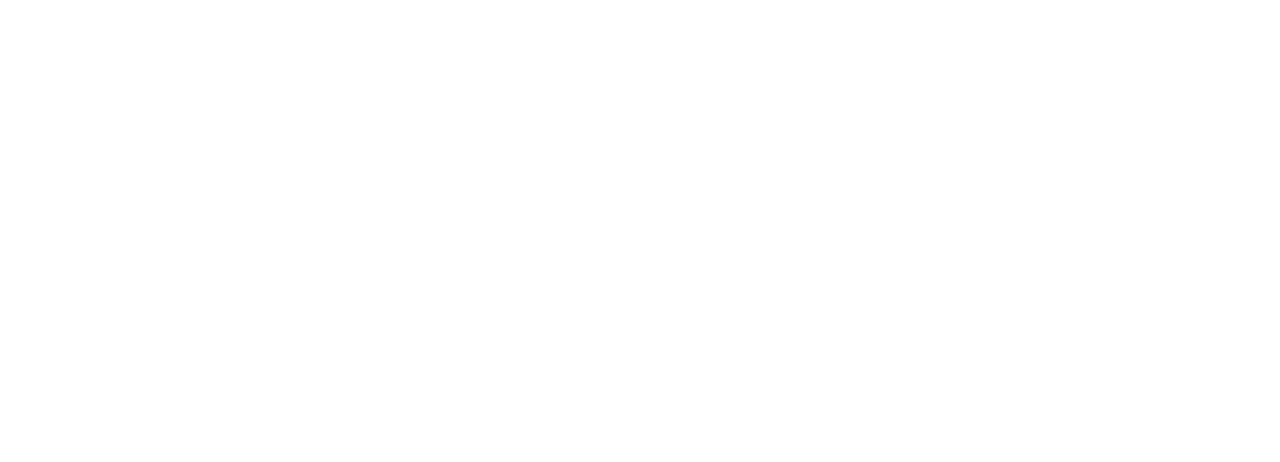
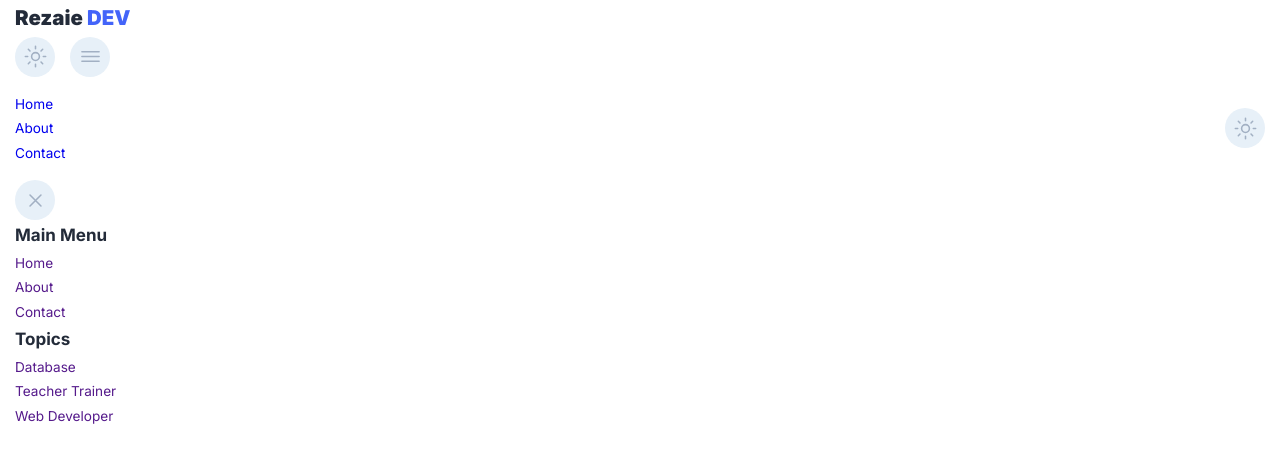
Before and after one commit to naimatullahRezaee/project-portfolio, a plain HTML site: page index.html in a window 1280 px wide. Drawn offline with nearby package versions, Linux system fonts and the light colour scheme.

Commit message:
add some style

```diff
--- a/css/style.css
+++ b/css/style.css
@@ -0,0 +1,227 @@
+/*=============== VARIABLES CSS ===============*/
+
+.light-theme {
+  /*=============== light theme colors  ===============*/
+
+  --background-primary: hsl(0, 0%, 100%);
+  --background-secondary: hsl(210, 100%, 98%);
+
+  --action-primary: hsl(213, 49%, 89%);
+  --action-secondary: hsl(210, 56%, 94%);
+
+  --foreground-primary: hsl(218, 24%, 18%);
+  --foreground-secondary: hsl(216, 12%, 47%);
+  --foreground-tertiary: hsl(214, 22%, 70%);
+
+  --accent: hsl(229, 94%, 62%);
+}
+
+.dark-theme {
+  /*=============== dark theme colors  ===============*/
+  --background-primary: hsl(218, 23%, 23%);
+  --background-secondary: hsl(220, 26%, 14%);
+
+  --action-primary: hsl(216, 15%, 52%);
+  --action-secondary: hsl(218, 23%, 23%);
+
+  --foreground-primary: hsl(210, 38%, 95%);
+  --foreground-secondary: hsl(211, 25%, 84%);
+  --foreground-tertiary: hsl(214, 20%, 69%);
+
+  --accent: hsl(229, 94%, 62%);
+}
+
+:root {
+  /*========== Colors ==========*/
+  --white: hsl(0, 0%, 100%);
+
+  /*========== Font and typography ==========*/
+  --fs-base: 0.85rem;
+  --fs-1: 1.875rem;
+  --fs-2: 1.5rem;
+  --fs-3: 1.25rem;
+  --fs-4: 0.875rem;
+  --fs-5: 0.75rem;
+
+  /*========== spacing ==========*/
+  --py: 5rem;
+}
+
+*,
+*::before,
+*::after {
+  margin: 0;
+  padding: 0;
+  box-sizing: border-box;
+}
+
+a {
+  text-decoration: none;
+}
+
+li {
+  list-style: none;
+}
+
+img {
+  max-width: 100%;
+}
+
+img,
+button {
+  display: block;
+}
+
+a,
+span {
+  display: inline-block;
+}
+
+button {
+  font: inherit;
+  border: none;
+  background: none;
+  cursor: pointer;
+}
+
+html {
+  font-family: "Inter", sans-serif;
+  font-size: var(--fs-base); /* base font-size (0.85rem = 13.6px) */
+  line-height: 1.8;
+}
+
+:focus {
+  outline-offset: 4px;
+}
+/*=============== scrollbar style ===============*/
+
+::-webkit-scrollbar {
+  width: 16px;
+}
+
+::-webkit-scrollbar-thumb {
+  background: var(--accent);
+  border-radius: 20px;
+  border: 4px solid;
+}
+
+.light-theme::-webkit-scrollbar-thumb {
+  border-color: hsl(0, 0%, 90%);
+}
+
+.dark-theme::-webkit-scrollbar-thumb {
+  border-color: hsl(219, 27%, 20%);
+}
+
+.light-theme::-webkit-scrollbar-track {
+  background: hsl(0, 0%, 90%);
+}
+
+.dark-theme::-webkit-scrollbar-track {
+  background: hsl(219, 27%, 20%);
+}
+/*=============== BASE ===============*/
+.h1,
+.h2,
+.h3,
+.h4 {
+  display: block;
+  color: var(--foreground-primary);
+}
+.h1 {
+  font-size: var(--fs-1);
+  font-weight: 900;
+}
+.h2 {
+  font-size: var(--fs-2);
+  font-weight: 700;
+}
+.h3 {
+  font-size: var(--fs-3);
+  font-weight: 700;
+}
+.h4 {
+  font-size: var(--fs-4);
+  font-weight: 700;
+}
+.text-sm {
+  font-size: var(--fs-4);
+}
+.text-tiny {
+  font-size: var(--fs-5);
+}
+
+.container {
+  padding: 0 15px;
+  margin-inline: auto;
+  margin: auto;
+}
+
+.btn {
+  min-width: 10rem;
+  border-radius: 100px;
+}
+
+/* =============== Header ================= */
+
+header {
+  background: var(--background-primary);
+}
+
+header .flex-wrapper {
+  display: flex;
+  justify-content: space-between;
+  align-items: center;
+  gap: 15px;
+  padding: 15px 0;
+}
+
+.logo {
+  font-weight: 900;
+  font-size: 1.5rem;
+  color: var(--foreground-primary);
+}
+
+.logo span {
+  color: var(--accent);
+}
+
+header .btn-group {
+  display: flex;
+  align-items: center;
+  gap: 15px;
+}
+
+.theme-btn-mobile,
+.nav-menu-btn,
+.nav-close-btn {
+  background: var(--action-secondary);
+  color: var(--foreground-tertiary);
+  width: 40px;
+  height: 40px;
+  display: flex;
+  justify-content: center;
+  align-items: center;
+  border-radius: 50%;
+  font-size: 25px;
+  transition: all 0.2s ease-in;
+}
+
+:is(.theme-btn-mobile, .nav-menu-btn, .nav-close-btn):hover {
+  background: var(--accent);
+  color: var(--white);
+}
+
+.theme-btn-mobile ion-icon {
+  display: none;
+}
+
+.theme-btn-mobile.light .sun,
+.theme-btn-mobile.dark .moon {
+  display: block;
+}
+.mobile-nav {
+  position: fixed;
+  inset: 0;
+  background: var(--background-primary);
+}
--- a/index.html
+++ b/index.html
@@ -4,6 +4,92 @@
     <meta charset="UTF-8" />
     <meta name="viewport" content="width=device-width, initial-scale=1.0" />
     <title>Portfolio Project</title>
+
+    <link rel="preconnect" href="https://fonts.googleapis.com" />
+    <link rel="preconnect" href="https://fonts.gstatic.com" crossorigin />
+    <link
+      href="https://fonts.googleapis.com/css2?family=Inter:ital,opsz,wght@0,14..32,100..900;1,14..32,100..900&family=Montserrat:ital,wght@0,100..900;1,100..900&family=Oswald:wght@200..700&family=Ubuntu:ital,wght@0,300;0,400;0,500;0,700;1,300;1,400;1,500;1,700&display=swap"
+      rel="stylesheet"
+    />
+    <link rel="stylesheet" href="css/style.css" />
+    <link rel="stylesheet" href="css/responsive.css" />
   </head>
-  <body></body>
+  <body class="light-theme">
+    <header>
+      <div class="container">
+        <nav class="navbar">
+          <a href="/" class="logo">Rezaie <span>DEV</span> </a>
+        </nav>
+        <div class="btn-group">
+          <button class="theme-btn theme-btn-mobile light">
+            <ion-icon name="moon-outline" class="moon"></ion-icon>
+            <ion-icon name="sunny-outline" class="sun"></ion-icon>
+          </button>
+          <button class="nav-menu-btn">
+            <ion-icon name="menu-outline"></ion-icon>
+          </button>
+        </div>
+        <div class="flex-wrapper">
+          <ul class="desktop-nav">
+            <li>
+              <a href="#" class="nav-link">Home</a>
+            </li>
+            <li>
+              <a href="#" class="nav-link">About</a>
+            </li>
+            <li>
+              <a href="#" class="nav-link">Contact</a>
+            </li>
+          </ul>
+          <button class="theme-btn theme-btn-mobile light">
+            <ion-icon name="moon-outline" class="moon"></ion-icon>
+            <ion-icon name="sunny-outline" class="sun"></ion-icon>
+          </button>
+        </div>
+        <div class="mobile-vav">
+          <button class="nav-close-btn">
+            <ion-icon name="close-outline"></ion-icon>
+          </button>
+          <div class="wrapper">
+            <p class="h3 nav-title">Main Menu</p>
+            <ul>
+              <li class="nav-item">
+                <a href="" class="nav-link">Home</a>
+              </li>
+              <li class="nav-item">
+                <a href="" class="nav-link">About</a>
+              </li>
+              <li class="nav-item">
+                <a href="" class="nav-link">Contact</a>
+              </li>
+            </ul>
+          </div>
+          <div>
+            <p class="h3 nav-title">Topics</p>
+            <ul>
+              <li class="nav-item">
+                <a href="" class="nav-link">Database</a>
+              </li>
+              <li class="nav-item">
+                <a href="" class="nav-link">Teacher Trainer</a>
+              </li>
+              <li class="nav-item">
+                <a href="" class="nav-link">Web Developer</a>
+              </li>
+            </ul>
+          </div>
+        </div>
+      </div>
+    </header>
+
+    <script
+      type="module"
+      src="https://unpkg.com/ionicons@7.1.0/dist/ionicons/ionicons.esm.js"
+    ></script>
+    <script
+      nomodule
+      src="https://unpkg.com/ionicons@7.1.0/dist/ionicons/ionicons.js"
+    ></script>
+    <script src="js/main.js"></script>
+  </body>
 </html>
```
